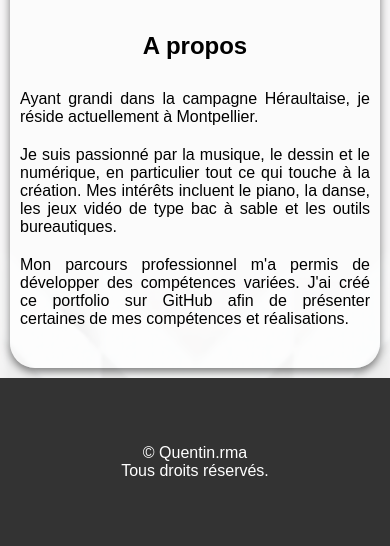
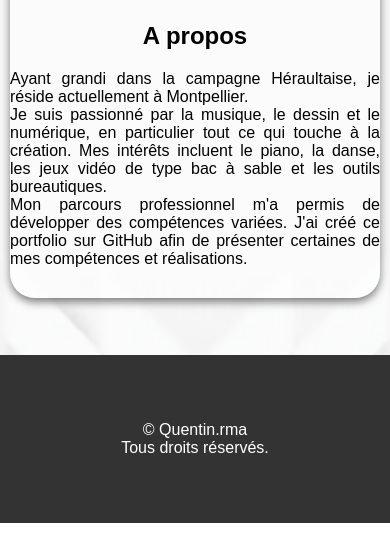
Before and after one commit to Quentinrma/Portfolio---Accueil, a plain HTML site: page pages/A-propos.html in a window 390 px wide. Shown: the part 416-962 px from the top of the page. After the commit the page ends 939 px from the top, so only its background shows below. Drawn offline with Linux system fonts and the light colour scheme.

Commit message:
Fix margin and padding styles in A-propos section for improved layout consistency

```diff
--- a/pages/styles/A-propos.css
+++ b/pages/styles/A-propos.css
@@ -33,7 +33,7 @@ section p {
   section {
     box-shadow: 0 4px 8px rgba(0, 0, 0, 0.5);
     display: flex;
-    margin: 10px auto; /* Fixed margin issue */
+    margin: 0 auto; /* Fixed margin issue */
     width: 100%;
   }
 
@@ -43,8 +43,8 @@ section p {
 
   section p {
     max-width: 500px;
-    margin: 0 auto;
-    padding: 10px;
+    margin: 0;
+    padding: 0;
     text-align: justify;
   }
 }
```
